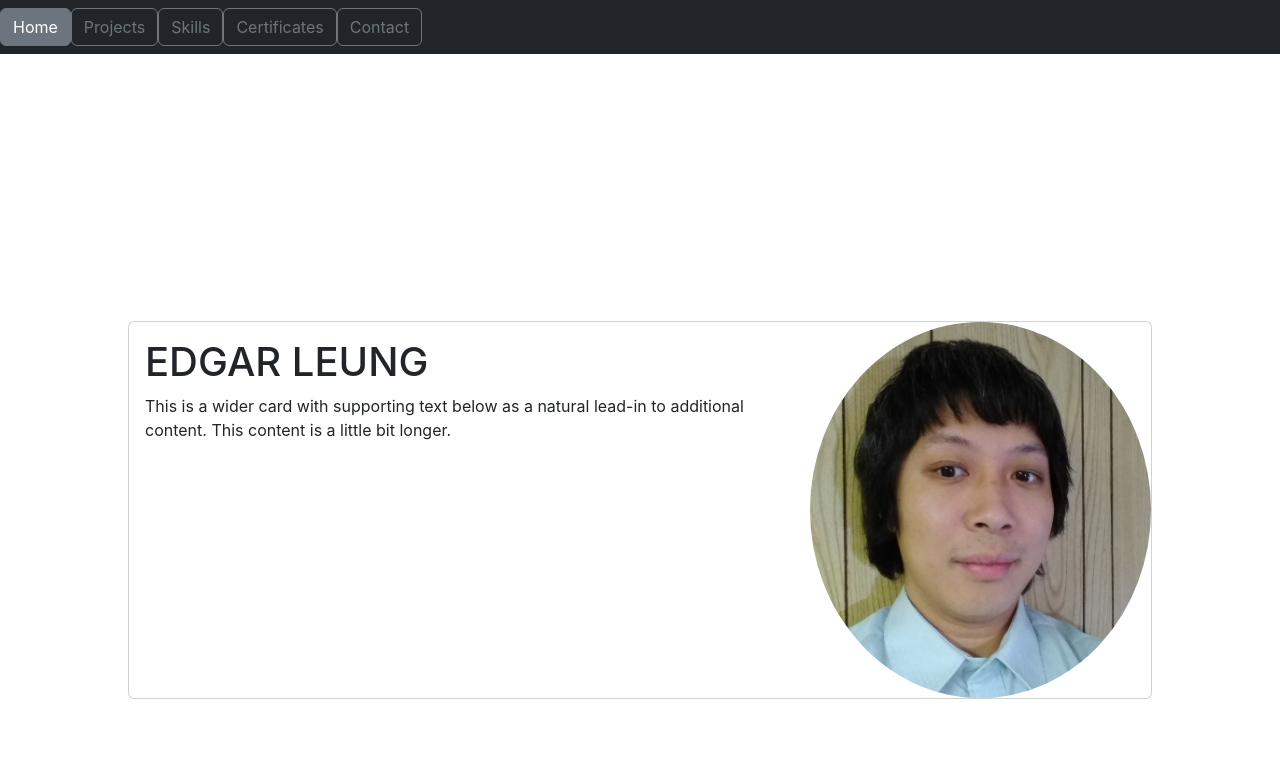
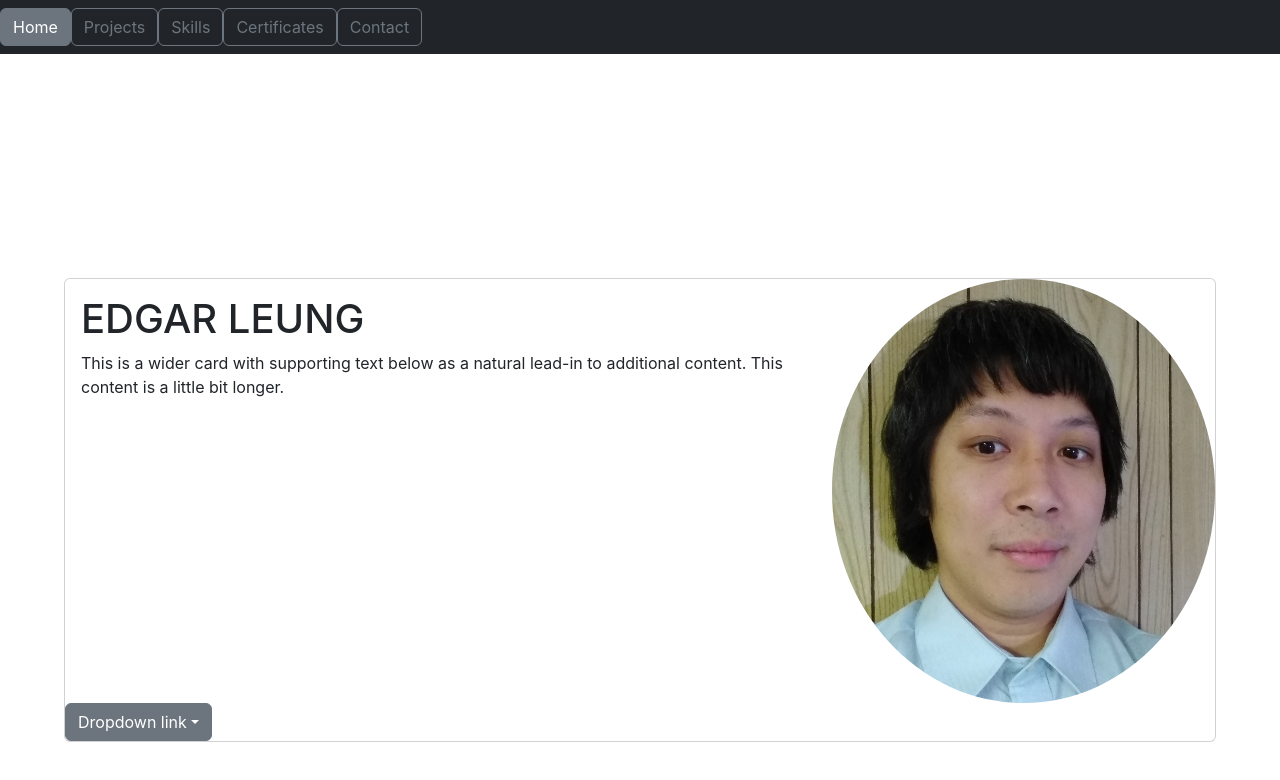
Before and after one commit to Eds-Dbug/profile2, a React (Create React App) app: page /home in a window 1280 px wide. Shown: the top 780 px of the page. Built offline with nearby package versions, Linux system fonts and the light colour scheme.

Commit message:
Nested routes planning

```diff
--- a/src/routes/Home.tsx
+++ b/src/routes/Home.tsx
@@ -4,18 +4,31 @@ import './styles/home.scss';
 export default function Home() {
   return (
     <div className="home d-flex justify-content-center align-items-center">
-      <div className="home__block card">
-        <div className="row g-0">
+      <div className="home__block card ">
+        <div className="row g-0 ">
           <div className="col-md-8">
             <div className="card-body">
               <h1 className="card-title">EDGAR LEUNG</h1>
               <p className="card-text">This is a wider card with supporting text below as a natural lead-in to additional content. This content is a little bit longer.</p>
             </div>
+
           </div>
-          <div className="col-md-4">
+          <div className="col-md-4 ">
             <img src={require("../Pictures/ME.jpg")} className="img-fluid rounded-circle" alt="..."/>
           </div>
+            <div className="home__block__dropdown dropdown ">
+              <a className="btn btn-secondary dropdown-toggle " href="#" role="button" data-bs-toggle="dropdown" aria-expanded="false">
+                Dropdown link
+              </a>
+
+              <ul className="dropdown-menu ">
+                <li><a className="dropdown-item" href="#">Action</a></li>
+                <li><a className="dropdown-item" href="#">Another action</a></li>
+                <li><a className="dropdown-item" href="#">Something else here</a></li>
+              </ul>
+          </div>
         </div>
+
       </div>
     </div>
   )
--- a/src/routes/styles/home.scss
+++ b/src/routes/styles/home.scss
@@ -2,6 +2,10 @@
   height: 900px;
 
   &__block {
-    max-width: 80%;
+    max-width: 90%;
+
+    &__dropdown {
+      width: 100%;
+    }
   }
 }
```
